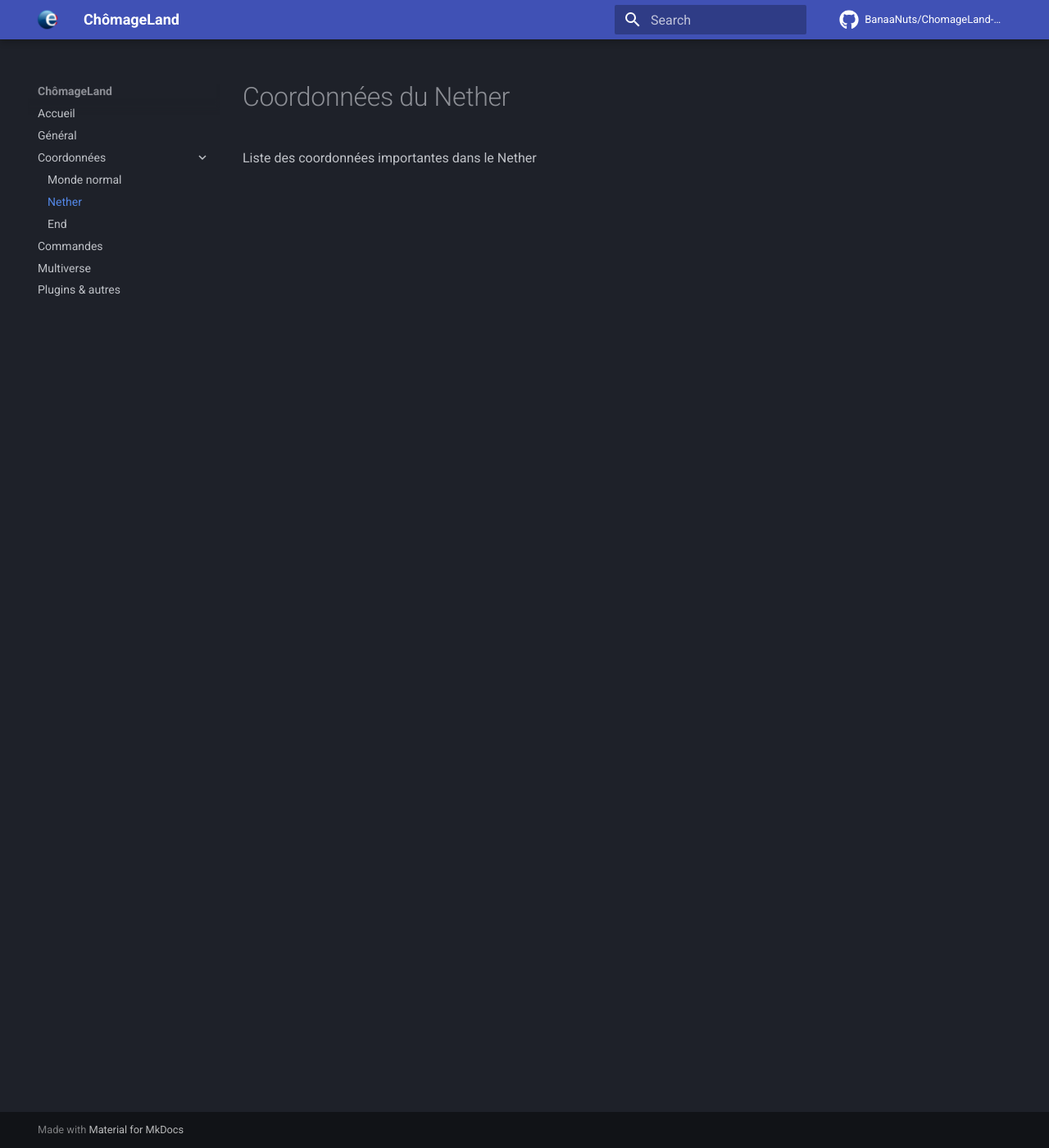
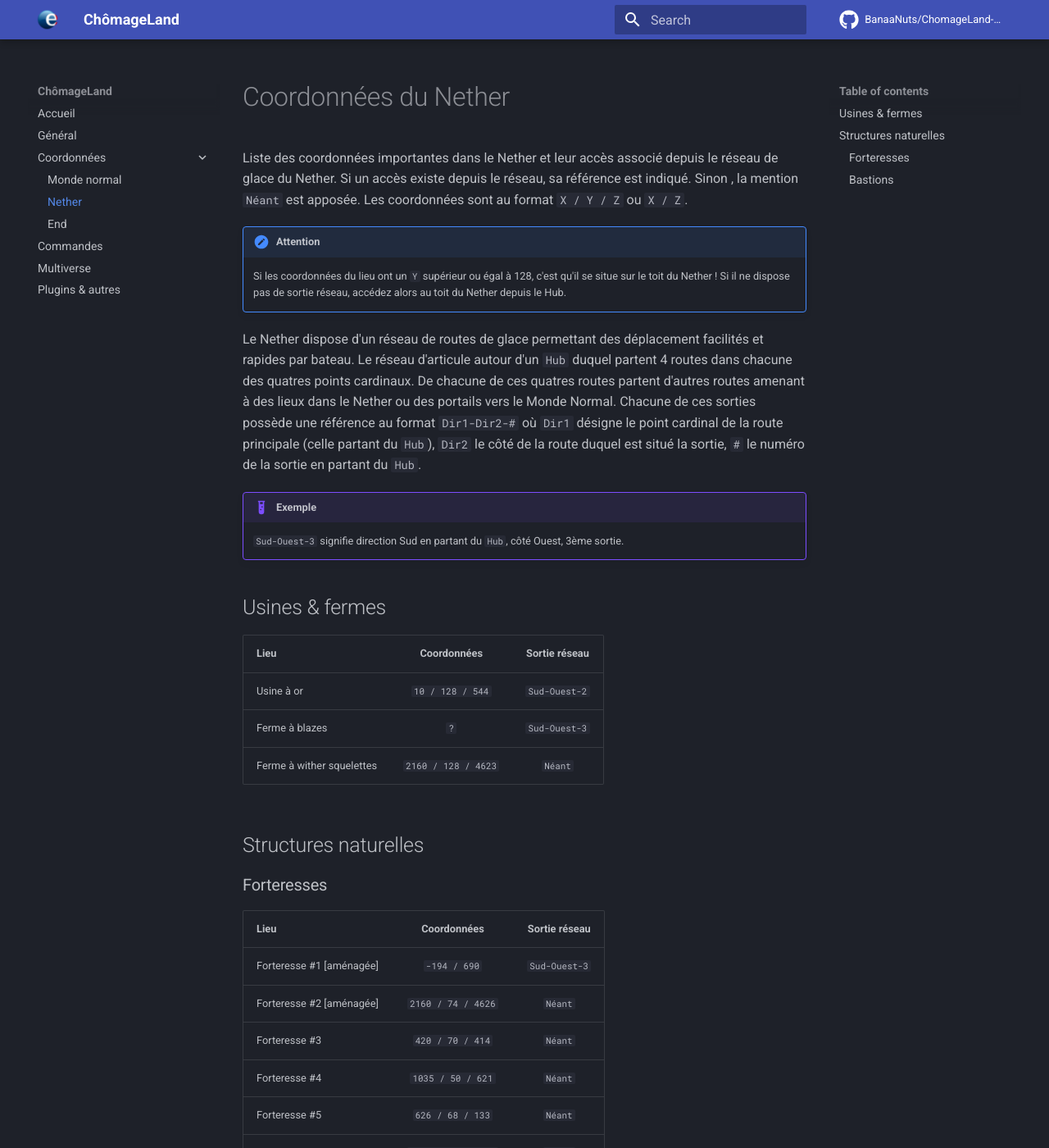
Before and after one commit to BanaaNuts/ChomageLand-Web, an MkDocs documentation site: the page built from docs/coordonnees/coordonnees_nether.md, in a window 1280 px wide and 1400 px high. Shown: the whole window at 82% size. Built offline with MkDocs 1.6.1 and Material for MkDocs 9.7.7, drawn with Linux system fonts in a browser that asks for light colours; comment, search, counter and statistics services are not loaded; some of the changed text lies outside the part shown.

Commit message:
Copie doc GDrive

```diff
--- a/docs/coordonnees/coordonnees_nether.md
+++ b/docs/coordonnees/coordonnees_nether.md
@@ -1,3 +1,55 @@
 # Coordonnées du Nether
 
-Liste des coordonnées importantes dans le Nether
+Liste des coordonnées importantes dans le Nether et leur accès associé depuis le réseau de glace du Nether. Si un accès existe depuis le réseau, sa référence est indiqué. Sinon , la mention `Néant` est apposée. Les coordonnées sont au format `X / Y / Z` ou `X / Z`.
+
+!!! attention
+
+    Si les coordonnées du lieu ont un `Y` supérieur ou égal à 128, c'est qu'il se situe sur le toit du Nether ! Si il ne dispose pas de sortie réseau, accédez alors au toit du Nether depuis le Hub.
+
+Le Nether dispose d'un réseau de routes de glace permettant des déplacement facilités et rapides par bateau. Le réseau d'articule autour d'un `Hub` duquel partent 4 routes dans chacune des quatres points cardinaux. De chacune de ces quatres routes partent d'autres routes amenant à des lieux dans le Nether ou des portails vers le Monde Normal. Chacune de ces sorties possède une référence au format `Dir1-Dir2-#` où `Dir1` désigne le point cardinal de la route principale (celle partant du `Hub`), `Dir2` le côté de la route duquel est situé la sortie, `#` le numéro de la sortie en partant du `Hub`.
+
+!!! example "Exemple"
+
+    `Sud-Ouest-3` signifie direction Sud en partant du `Hub`, côté Ouest, 3ème sortie.
+
+## Usines & fermes
+
+| Lieu | Coordonnées | Sortie réseau |
+|:-----|:-----------:|:-------------:|
+| Usine à or | `10 / 128 / 544` | `Sud-Ouest-2` |
+| Ferme à blazes | `?` | `Sud-Ouest-3` |
+| Ferme à wither squelettes | `2160 / 128 / 4623` | `Néant` |
+
+## Structures naturelles
+
+### Forteresses
+
+| Lieu | Coordonnées | Sortie réseau |
+|:-----|:-----------:|:-------------:|
+| Forteresse #1 [aménagée] | `-194 / 690` | `Sud-Ouest-3` |
+| Forteresse #2 [aménagée] | `2160 / 74 / 4626` | `Néant` |
+| Forteresse #3 | `420 / 70 / 414` | `Néant` |
+| Forteresse #4 | `1035 / 50 / 621` | `Néant` |
+| Forteresse #5 | `626 / 68 / 133` | `Néant` |
+| Forteresse #6 | `-1340 / 73 / 190` | `Néant` |
+| Forteresse #7 | `-1272 / 56 / -708` | `Néant` |
+
+### Bastions
+
+| Lieu | Coordonnées | Sortie réseau |
+|:-----|:-----------:|:-------------:|
+| Bastion #1 [exploré] | `-1232 / 906` | `?` |
+| Bastion #2 [exploré] | `-697 / 207` | `?` |
+| Bastion #3 [petit] | `185 / 751` | `Néant` |
+| Bastion #4 [très gros] [x2] | `385 / 81 / 994` | `Néant` |
+| Bastion #5 [petit] | `656 / 87 / 1576` | `Néant` |
+| Bastion #6 | `1105 / 82 / 1602` | `Néant` |
+| Bastion #7 | `919 / 64 / 359` | `Néant` |
+| Bastion #8 | `230 / 46 / -825` | `Néant` |
+| Bastion #9 | `283 / 56 / -1030` | `Néant` |
+| Bastion #10 | `-359 / 42 / -1171` | `Néant` |
+| Bastion #11 | `-223 / 97 / -563` | `Néant` |
+| Bastion #12 | `-682 / 65 / -158` | `Néant` |
+| Bastion #13 | `-1216 / 75 / 232` | `Néant` |
+| Bastion #14 | `-1241 / 94 / 897` | `Néant` |
+| Bastion #15 | `-1272 / 56 / -708` | `Néant` |
```
Also changed, not shown: docs/coordonnees/coordonnees_normal.md (+44 -10 lines).
